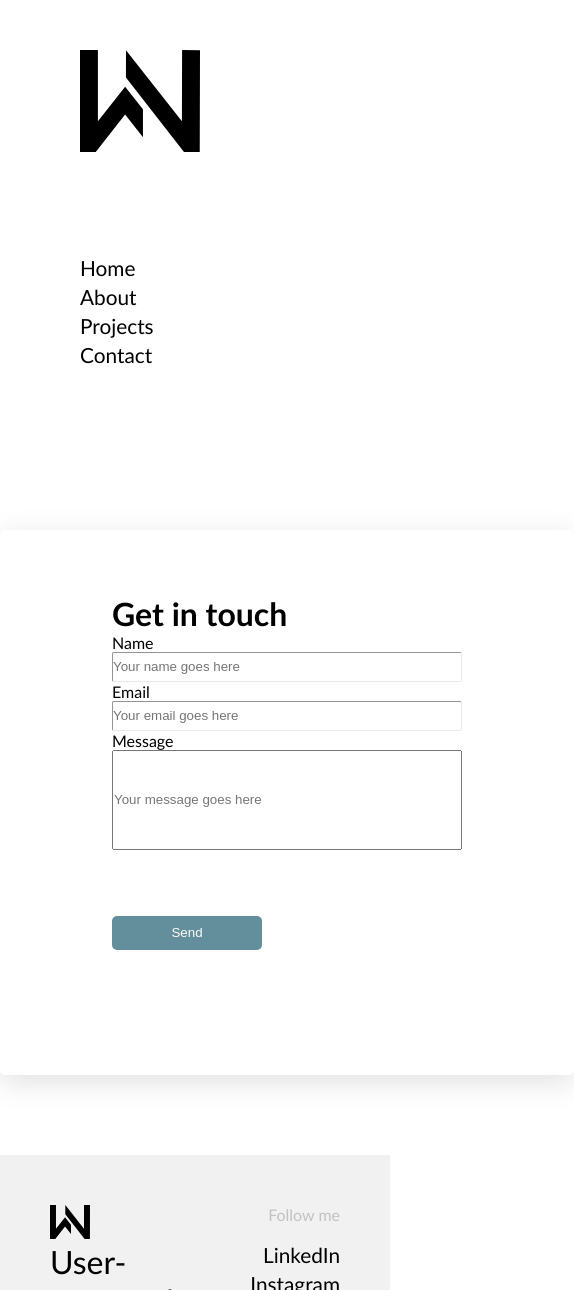
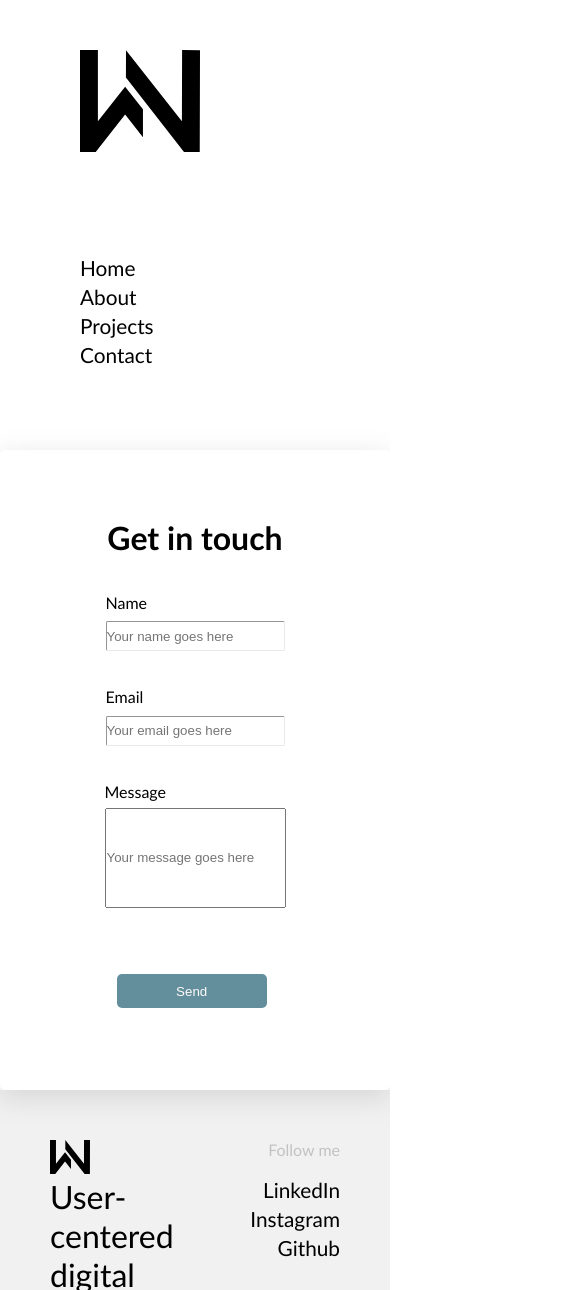
Before and after one commit to njweinzettl/Portfolio, a SvelteKit app: page /contact in a window 390 px wide. Shown: the top 1290 px of the page, 574 px wide, since content can reach past the window. Built offline with nearby package versions, Linux system fonts and the light colour scheme.

Commit message:
Making contact page responsive.

```diff
--- a/src/lib/card.svelte
+++ b/src/lib/card.svelte
@@ -11,7 +11,6 @@
             <a href={card.url}>Find out more</a>
         </div>
     </div>
-
 </div>
 
 <style>
--- a/src/routes/contact/+page.svelte
+++ b/src/routes/contact/+page.svelte
@@ -1,5 +1,5 @@
 <!-- Contact form -->
-<body>
+
 <main class="contactform">
     <div class="form">
         <h1> Get in touch </h1>
@@ -18,7 +18,7 @@
         <button class="sendPostButton" on:click={sendPost}>Send</button>
     </div>
 </main>
-</body>
+
 
 <!-- Post data of contact form to google forms -->
 <script>
@@ -49,30 +49,43 @@
 
 <style>
     .contactform{
-        margin: 80px auto;
         display: flex;
+        flex-direction: row;
+        justify-content: center;
     }
 
     .form{
         display: flex;
         flex-direction: column;
-        padding: 4em 7em 7em;
-        max-width: 580px;
+        justify-content: center;
+        align-items: center;
+        position: relative;
+        width: 30rem;
+        height: 40rem;
         box-shadow: rgba(100, 100, 111, 0.2) 0px 7px 29px 0px;
         border-radius: 5px;
     }
 
+    h1{
+        margin-bottom: 30px;
+    }
+
+    label{
+        line-height: 2em;
+    }
+
     .detailsDiv{
-        height:30px;
-        width:350px;
+        height: 30px;
+        width: 350px;
         border-color: rgb(233, 233, 234);
         border-radius: 2px;
         border-width: 1px;
+        margin-bottom: 30px;
     }
 
     .messageDiv{
-        height:100px;
-        width:350px;
+        height: 100px;
+        width: 350px;
     }
 
     .sendPostButton{
@@ -83,5 +96,17 @@
         background-color: #82a5b1;
     }
 
+    @media (max-width: 600px){
+        .form {
+            width: 100%;
+            margin: 0;
+        }
+    }
+
+    @media (max-width: 480px){
+        .detailsDiv, .messageDiv{
+            width: 100%;
+        }
+    }
 
 </style>
```
Lines whose indentation alone changed are shown as unchanged.
